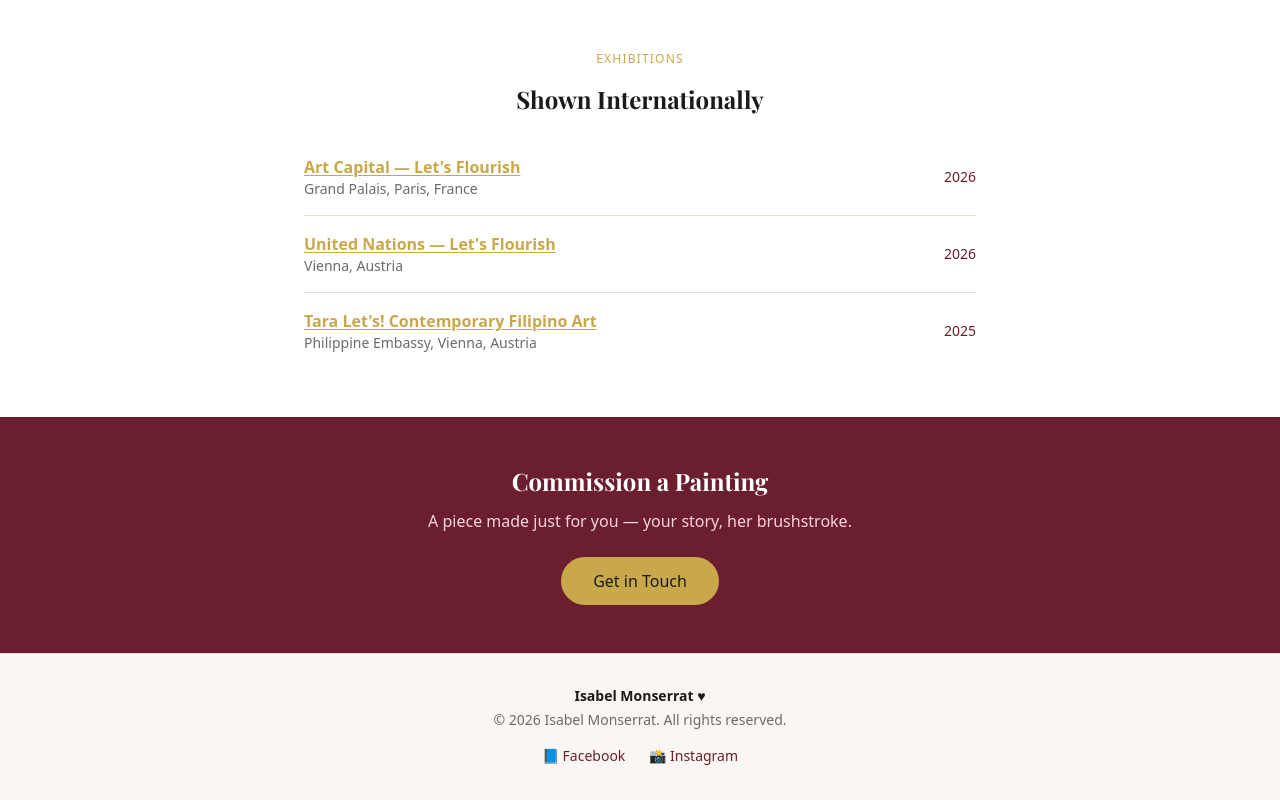
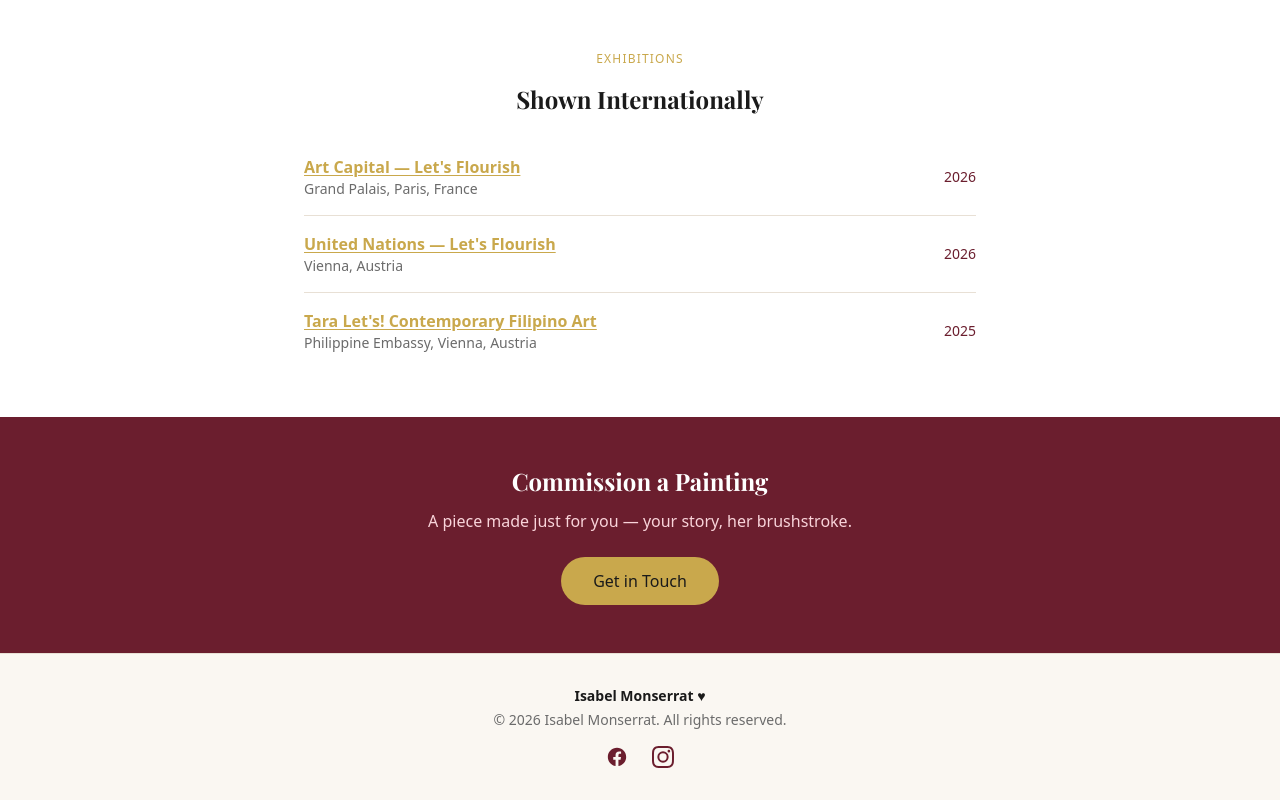
Before and after one commit to emaniebo420/isabel-monserrat-art, a Next.js app: page / in a window 1280 px wide. Shown: the part 2090-2890 px from the top of the page. Built offline with nearby package versions, Linux system fonts and the light colour scheme; a web font is replaced by a local one.

Commit message:
added real Facebook and Instagram icons to footer

```diff
--- a/components/Footer.js
+++ b/components/Footer.js
@@ -7,16 +7,25 @@
       <p className="font-semibold mb-1" style={{ color: '#1a1a1a' }}>Isabel Monserrat ♥</p>
       <p>© 2026 Isabel Monserrat. All rights reserved.</p>
       <div className="flex justify-center gap-6 mt-4">
+
+        {/* Facebook */}
         <a href="https://facebook.com/isabelmonserrat14" target="_blank"
           className="transition hover:opacity-70"
           style={{ color: '#6b1e2e' }}>
-          📘 Facebook
+          <svg xmlns="http://www.w3.org/2000/svg" width="22" height="22" fill="currentColor" viewBox="0 0 24 24">
+            <path d="M22 12c0-5.522-4.477-10-10-10S2 6.478 2 12c0 4.991 3.657 9.128 8.438 9.878v-6.987H7.898V12h2.54V9.797c0-2.506 1.492-3.89 3.777-3.89 1.094 0 2.238.195 2.238.195v2.46h-1.26c-1.243 0-1.63.771-1.63 1.562V12h2.773l-.443 2.89h-2.33v6.988C18.343 21.128 22 16.991 22 12z"/>
+          </svg>
         </a>
+
+        {/* Instagram */}
         <a href="https://instagram.com/lebasimonserrat" target="_blank"
           className="transition hover:opacity-70"
           style={{ color: '#6b1e2e' }}>
-          📸 Instagram
+          <svg xmlns="http://www.w3.org/2000/svg" width="22" height="22" fill="currentColor" viewBox="0 0 24 24">
+            <path d="M12 2.163c3.204 0 3.584.012 4.85.07 3.252.148 4.771 1.691 4.919 4.919.058 1.265.069 1.645.069 4.849 0 3.205-.012 3.584-.069 4.849-.149 3.225-1.664 4.771-4.919 4.919-1.266.058-1.644.07-4.85.07-3.204 0-3.584-.012-4.849-.07-3.26-.149-4.771-1.699-4.919-4.92-.058-1.265-.07-1.644-.07-4.849 0-3.204.013-3.583.07-4.849.149-3.227 1.664-4.771 4.919-4.919 1.266-.057 1.645-.069 4.849-.069zM12 0C8.741 0 8.333.014 7.053.072 2.695.272.273 2.69.073 7.052.014 8.333 0 8.741 0 12c0 3.259.014 3.668.072 4.948.2 4.358 2.618 6.78 6.98 6.98C8.333 23.986 8.741 24 12 24c3.259 0 3.668-.014 4.948-.072 4.354-.2 6.782-2.618 6.979-6.98.059-1.28.073-1.689.073-4.948 0-3.259-.014-3.667-.072-4.947-.196-4.354-2.617-6.78-6.979-6.98C15.668.014 15.259 0 12 0zm0 5.838a6.162 6.162 0 100 12.324 6.162 6.162 0 000-12.324zM12 16a4 4 0 110-8 4 4 0 010 8zm6.406-11.845a1.44 1.44 0 100 2.881 1.44 1.44 0 000-2.881z"/>
+          </svg>
         </a>
+
       </div>
     </footer>
   );
```
